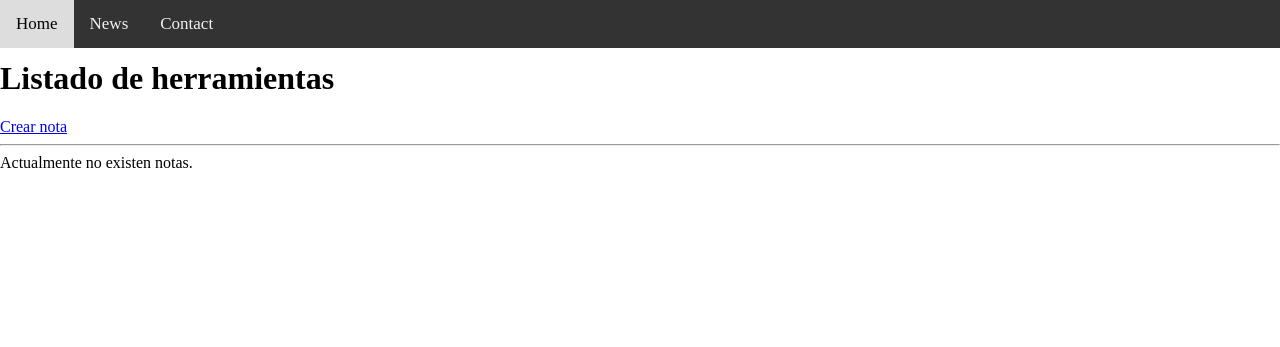
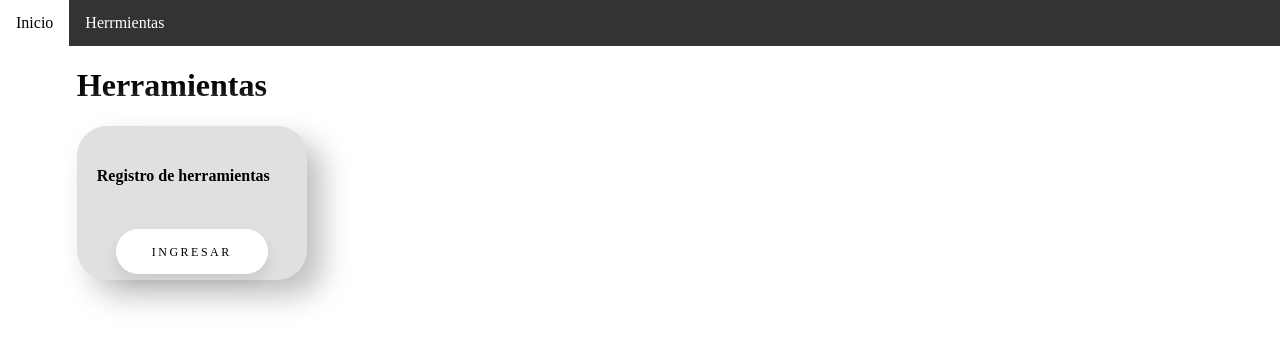
Before and after one commit to miguelito5625/evaluacionTecnicaPHP1, a PHP site: the page made by index.php in a window 1280 px wide. Shown: the top 347 px of the page. Run offline with PHP 8.4, Linux system fonts and the light colour scheme; data that the repository does not hold is empty.

Commit message:
formulario registrar herramienta

```diff
--- a/controller/tools.php
+++ b/controller/tools.php
@@ -8,7 +8,7 @@ class toolsController{
 	public $module;
 
 	public function __construct() {
-		$this->view = 'list_tools';
+		$this->view = 'main_tools';
 		$this->module = 'tools';
 		$this->page_title = '';
 		$this->toolsObj = new Note();
@@ -16,8 +16,14 @@ class toolsController{
 
 	/* List all toolss */
 	public function list(){
-		$this->page_title = 'Listado de herramientas';
+		$this->page_title = 'Herramientas';
 		return $this->toolsObj->getNotes();
+	}
+
+	/* Load tools for edit */
+	public function registerToolsForm(){
+		$this->page_title = 'Registrar herrmienta';
+		$this->view = 'register_tools_form';
 	}
 
 	/* Load tools for edit */
--- a/view/navbar/navbar.php
+++ b/view/navbar/navbar.php
@@ -1,5 +1,20 @@
-<div class="navbar">
-  <a href="#home">Home</a>
+<!-- <div class="navbar">
+  <a href="/">Home</a>
   <a href="#news">News</a>
   <a href="#contact">Contact</a>
-</div>
+</div> -->
+
+
+<ul class="navbar">
+<li class="navitem"><a href="/">Inicio</a></li>
+<li class="navitem"><a href="index.php?controller=tools&action=list">Herrmientas</a></li>
+  <!-- <li class="navitem"><a href="#news">News</a></li>
+  <li class="navitem dropdown">
+    <a href="javascript:void(0)" class="dropbtn">Dropdown</a>
+    <div class="dropdown-content">
+      <a href="#">Link 1</a>
+      <a href="#">Link 2</a>
+      <a href="#">Link 3</a>
+    </div> -->
+  </li>
+</ul>
--- a/view/template/css/buttons.css
+++ b/view/template/css/buttons.css
@@ -1,4 +1,4 @@
-button {
+.buttonPrimary {
     padding: 1.3em 3em;
     font-size: 12px;
     text-transform: uppercase;
@@ -12,15 +12,16 @@ button {
     transition: all 0.3s ease 0s;
     cursor: pointer;
     outline: none;
+    text-decoration: none;
   }
 
-  button:hover {
+  .buttonPrimary:hover {
     background-color: #111;
     box-shadow: 0px 15px 20px rgba(58, 59, 58, 0.4);
     color: #fff;
     transform: translateY(-7px);
   }
 
-  button:active {
+  .buttonPrimary:active {
     transform: translateY(-1px);
   }
--- a/view/template/css/cards.css
+++ b/view/template/css/cards.css
@@ -1,6 +1,6 @@
 .card {
     width: 190px;
-    height: 254px;
+    height: 114px;
     padding: 20px;
     border-radius: 30px;
     background: #e0e0e0;
--- /dev/null
+++ b/view/template/css/forms.css
@@ -0,0 +1,67 @@
+/* * {
+    box-sizing: border-box;
+  } */
+
+  .container-form {
+    border-radius: 5px;
+    background-color: #f2f2f2;
+    padding: 40px;
+    width: 70%;
+    margin-right: auto;
+    margin-left: auto;
+  }
+
+  input[type=text], select, textarea {
+    width: 80%;
+    padding: 12px;
+    border: 1px solid #ccc;
+    border-radius: 4px;
+    resize: vertical;
+  }
+
+  label {
+    padding: 12px 12px 12px 0;
+    display: inline-block;
+  }
+
+  input[type=submit] {
+    background-color: #04AA6D;
+    color: white;
+    padding: 12px 20px;
+    border: none;
+    border-radius: 4px;
+    cursor: pointer;
+    float: right;
+  }
+
+  input[type=submit]:hover {
+    background-color: #45a049;
+  }
+
+
+  .col-25 {
+    float: left;
+    width: 25%;
+    margin-top: 6px;
+  }
+
+  .col-75 {
+    float: left;
+    width: 75%;
+    margin-top: 6px;
+  }
+
+  /* Clear floats after the columns */
+  .row:after {
+    content: "";
+    display: table;
+    clear: both;
+  }
+
+  /* Responsive layout - when the screen is less than 600px wide, make the two columns stack on top of each other instead of next to each other */
+  @media screen and (max-width: 600px) {
+    .col-25, .col-75, input[type=submit] {
+      width: 100%;
+      margin-top: 0;
+    }
+  }
--- a/view/template/css/main.css
+++ b/view/template/css/main.css
@@ -1,36 +1,11 @@
 
 
-body {margin:0;}
+body {
+    margin:0;
+}
 
 .container {
-margin-top: 60px;
+margin-top: 10px;
+margin-left: 6%;
+margin-right: 6%;
 }
-
-.navbar {
-  overflow: hidden;
-  background-color: #333;
-  position: fixed;
-  top: 0;
-  width: 100%;
-}
-
-.navbar a {
-  float: left;
-  display: block;
-  color: #f2f2f2;
-  text-align: center;
-  padding: 14px 16px;
-  text-decoration: none;
-  font-size: 17px;
-}
-
-.navbar a:hover {
-  background: #ddd;
-  color: black;
-}
-
-.main {
-  padding: 16px;
-  margin-top: 30px;
-  height: 1500px; /* Used in this example to enable scrolling */
-}
--- /dev/null
+++ b/view/template/css/navbar.css
@@ -0,0 +1,51 @@
+.navbar {
+    list-style-type: none;
+    margin: 0;
+    padding: 0;
+    overflow: hidden;
+    background-color: #333;
+  }
+
+  .navitem {
+    float: left;
+  }
+
+  .navitem a, .dropbtn {
+    display: inline-block;
+    color: white;
+    text-align: center;
+    padding: 14px 16px;
+    text-decoration: none;
+  }
+
+  .navitem a:hover, .dropdown:hover .dropbtn {
+    background-color: rgb(255, 255, 255);
+    color: black;
+  }
+
+  .navitem.dropdown {
+    display: inline-block;
+  }
+
+  .dropdown-content {
+    display: none;
+    position: absolute;
+    background-color: #f9f9f9;
+    min-width: 160px;
+    box-shadow: 0px 8px 16px 0px rgba(0,0,0,0.2);
+    z-index: 1;
+  }
+
+  .dropdown-content a {
+    color: black;
+    padding: 12px 16px;
+    text-decoration: none;
+    display: block;
+    text-align: left;
+  }
+
+  .dropdown-content a:hover {background-color: #f1f1f1;}
+
+  .dropdown:hover .dropdown-content {
+    display: block;
+  }
--- a/view/template/header.php
+++ b/view/template/header.php
@@ -7,7 +7,10 @@
 	<title>Document</title>
 
 	<link rel="stylesheet" href="/view/template/css/main.css">
+	<link rel="stylesheet" href="/view/template/css/navbar.css">
 	<link rel="stylesheet" href="/view/template/css/cards.css">
+		<link rel="stylesheet" href="/view/template/css/forms.css">
+
 	<link rel="stylesheet" href="/view/template/css/buttons.css">
 
 </head>
--- a/view/tools/list_tools.php
+++ b/view/tools/list_tools.php
@@ -1,29 +1 @@
-<div class="row">
-	<div class="col-md-12 text-right">
-		<a href="index.php?controller=note&action=edit" class="btn btn-outline-primary">Crear nota</a>
-		<hr/>
-	</div>
-	<?php
-	if(count($dataToView["data"])>0){
-		foreach($dataToView["data"] as $note){
-			?>
-			<div class="col-md-3">
-				<div class="card-body border border-secondary rounded">
-					<h5 class="card-title"><?php echo $note['title']; ?></h5>
-					<div class="card-text"><?php echo nl2br($note['content']); ?></div>
-					<hr class="mt-1"/>
-					<a href="index.php?controller=note&action=edit&id=<?php echo $note['id']; ?>" class="btn btn-primary">Editar</a>
-					<a href="index.php?controller=note&action=confirmDelete&id=<?php echo $note['id']; ?>" class="btn btn-danger">Eliminar</a>
-				</div>
-			</div>
-			<?php
-		}
-	}else{
-		?>
-		<div class="alert alert-info">
-			Actualmente no existen notas.
-		</div>
-		<?php
-	}
-	?>
-</div>
+<h4>Lista de herramientas</h4>
--- /dev/null
+++ b/view/tools/main_tools.php
@@ -0,0 +1,22 @@
+<div class="card" style="position: relative;">
+
+<h4>Registro de herramientas</h4>
+
+<!-- <p>
+    Modulo para registrar herramientas
+</p> -->
+
+<div style="
+position: absolute;
+margin-left: auto;
+margin-right: auto;
+left: 0;
+right: 0;
+text-align: center;
+bottom: 0;
+margin-bottom: 20px;
+">
+<a class="buttonPrimary" href="index.php?controller=tools&action=registerToolsForm"> Ingresar </a>
+</div>
+
+</div>
```
Also changed, not shown: view/main/main_page.php (+0 -26 lines), view/tools/register_tools_form.php (added, +48 -0 lines).
